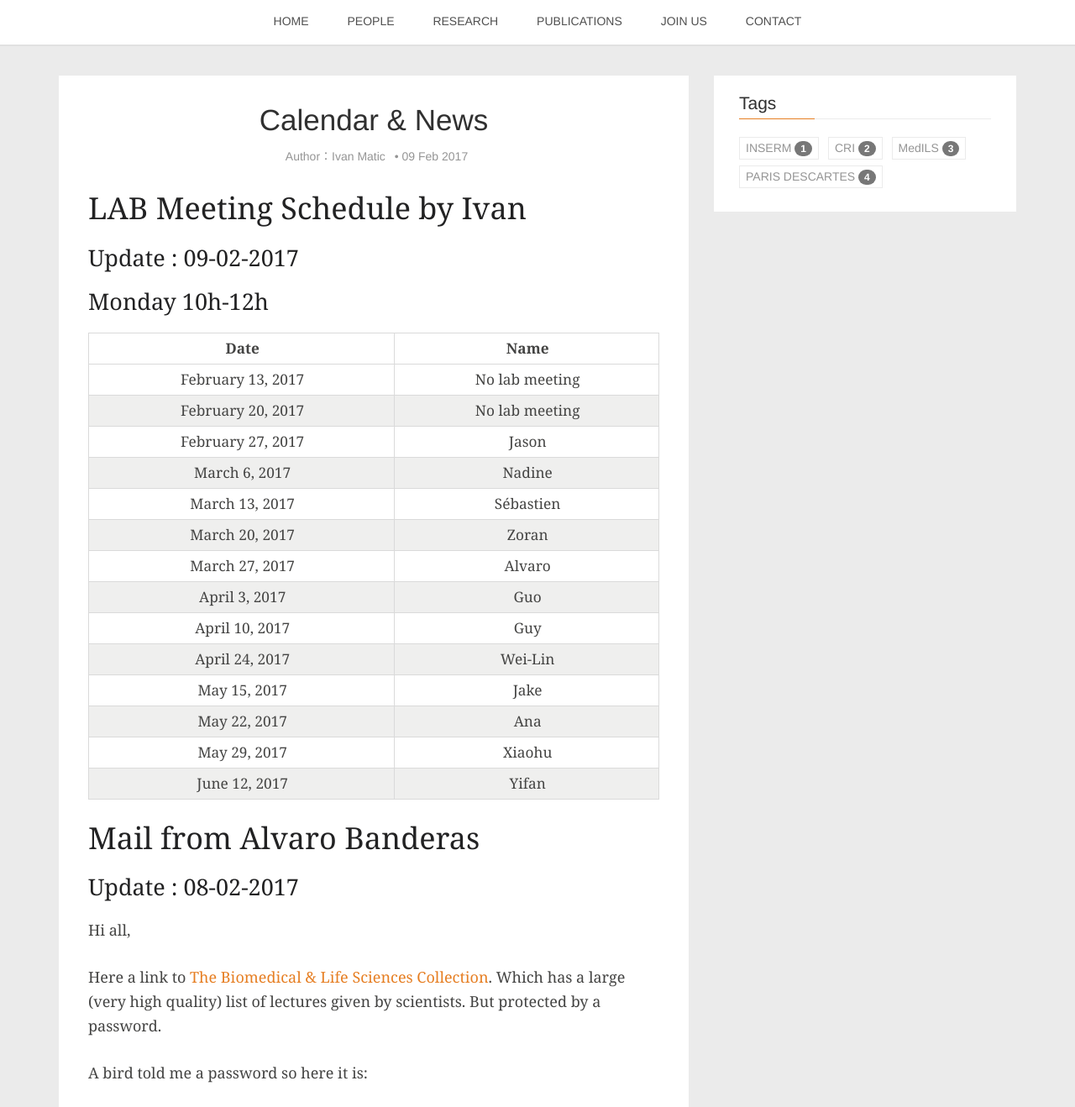
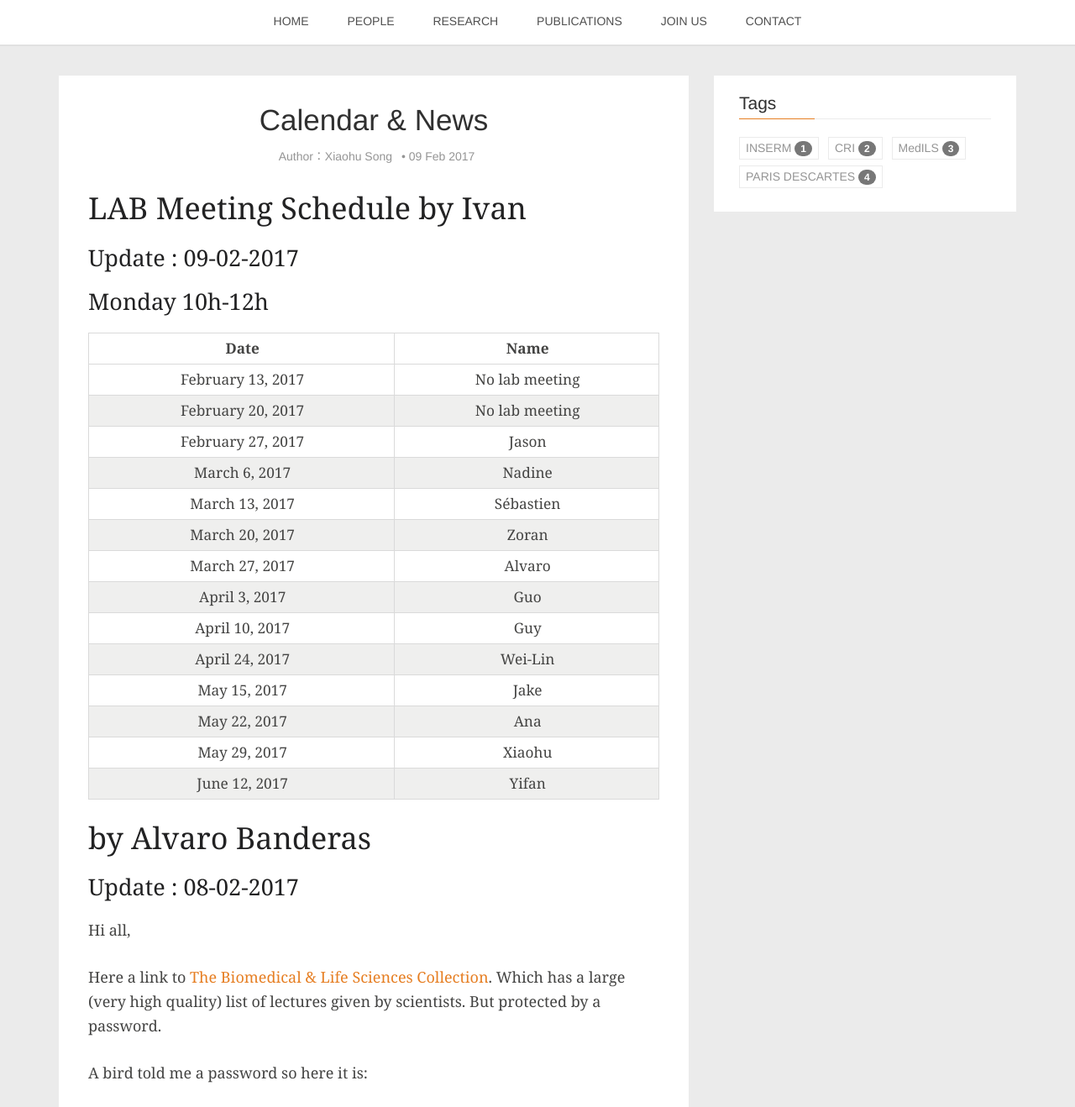
Before and after one commit to maincover/u1001, a Jekyll site: the page built from _posts/2017-02-09-calendar_2017.markdown, in a window 1280 px wide and 1400 px high, scrolled down 469 px, cut to the strip 82-1400 px from the top of the window. Shown: the whole strip at 84% size. Built offline with Jekyll 4.4.1, drawn with Linux system fonts in a browser that asks for light colours; nearby versions of some CDN libraries.

Commit message:
post changed

```diff
--- a/_posts/2017-02-09-calendar_2017.markdown
+++ b/_posts/2017-02-09-calendar_2017.markdown
@@ -1,6 +1,6 @@
 ---
 layout:     post
-author: Ivan Matic
+author: Xiaohu Song
 title:      Calendar & News
 date:       2017-02-09 10:43:00 +0100
 categories: notes
@@ -30,7 +30,7 @@ excerpt: Inserm u1001
 |May 29, 2017|	Xiaohu|
 |June 12, 2017|	Yifan|
 
-# Mail from Alvaro Banderas
+# by Alvaro Banderas
 ## Update : 08-02-2017
 Hi all,
 
```
